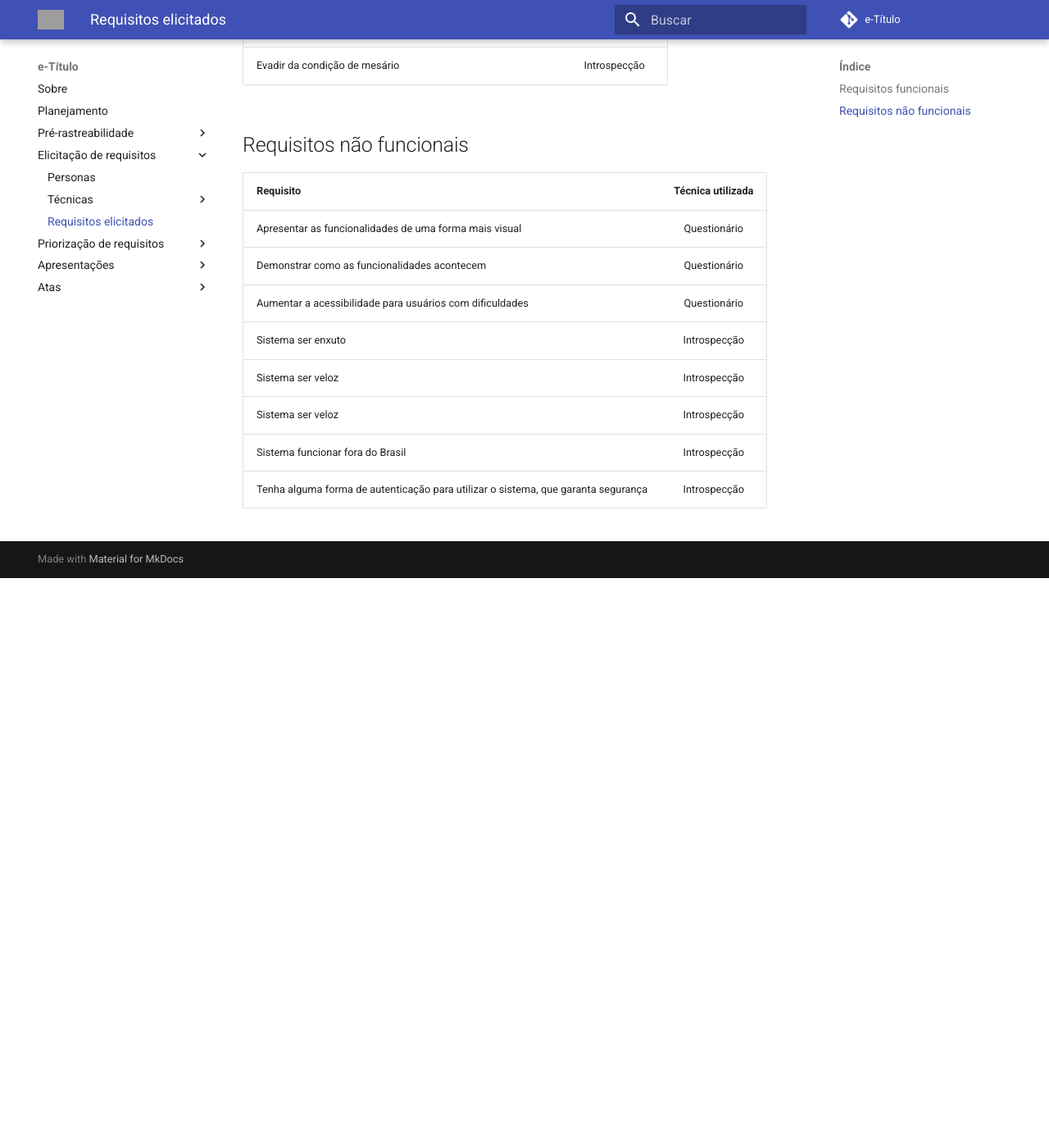
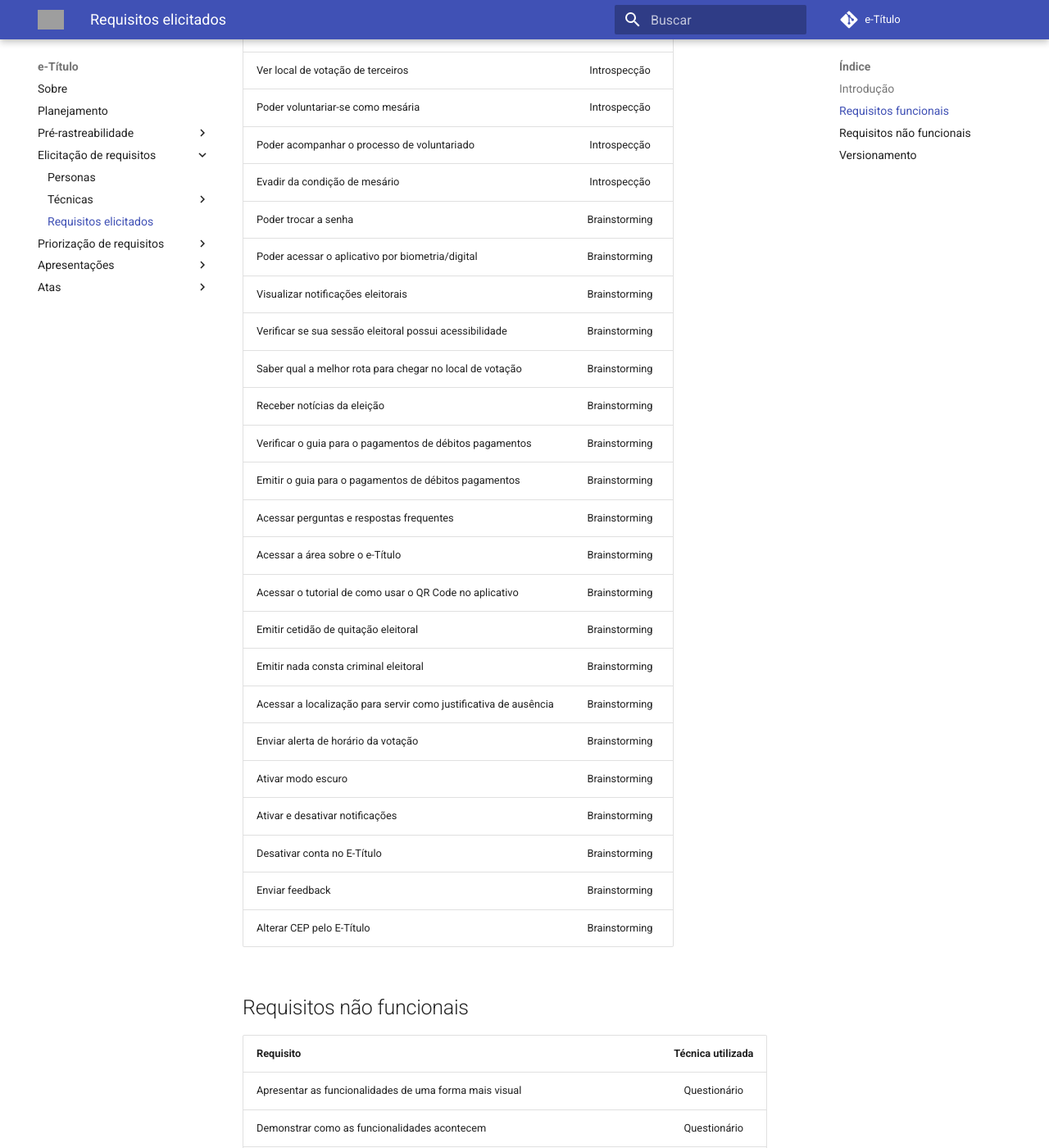
Before and after one commit to gabrielbpn/2020.2-e-Titulo, an MkDocs documentation site: the page built from docs/elicitacao/requisitos.md, in a window 1280 px wide and 1400 px high, scrolled down 810 px. Shown: the whole window at 82% size. Built offline with MkDocs 1.6.1 and Material for MkDocs 9.7.7, drawn with Linux system fonts in a browser that asks for light colours; comment, search, counter and statistics services are not loaded; before the commit the page ends 1515 px from its top, so only the background shows below that; some of the changed text lies outside the part shown; grey boxes are pictures that could not be loaded.

Commit message:
Adicionando a documentação de todos os requisitos elicitados

```diff
--- a/docs/elicitacao/requisitos.md
+++ b/docs/elicitacao/requisitos.md
@@ -1,3 +1,9 @@
+## Introdução
+
+<p style="text-indent: 20px; text-align: justify">
+A partir das três técnicas que aplicamos no projeto: Brainstorming, Introspecção e Questionário, foi possível fazer a elicitação dos requisitos funcionais e não funcionais abaixo.
+</p>
+
 ## Requisitos funcionais
 
 | Requisito | Técnica utilizada |
@@ -16,6 +22,26 @@
 | Poder voluntariar-se como mesária | Introspecção |
 | Poder acompanhar o processo de voluntariado | Introspecção |
 | Evadir da condição de mesário | Introspecção |
+| Poder trocar a senha | Brainstorming |
+| Poder acessar o aplicativo por biometria/digital | Brainstorming |
+| Visualizar notificações eleitorais | Brainstorming |
+| Verificar se sua sessão eleitoral possui acessibilidade | Brainstorming |
+| Saber qual a melhor rota para chegar no local de votação | Brainstorming |
+| Receber notícias da eleição | Brainstorming |
+| Verificar o guia para o pagamentos de débitos pagamentos | Brainstorming |
+| Emitir o guia para o pagamentos de débitos pagamentos | Brainstorming |
+| Acessar perguntas e respostas frequentes | Brainstorming |
+| Acessar a área sobre o e-Título | Brainstorming |
+| Acessar o tutorial de como usar o QR Code no aplicativo | Brainstorming |
+| Emitir cetidão de quitação eleitoral | Brainstorming |
+| Emitir nada consta criminal eleitoral | Brainstorming |
+| Acessar a localização para servir como justificativa de ausência | Brainstorming |
+| Enviar alerta de horário da votação | Brainstorming |
+| Ativar modo escuro | Brainstorming |
+| Ativar e desativar notificações | Brainstorming |
+| Desativar conta no E-Título | Brainstorming |
+| Enviar feedback | Brainstorming |
+| Alterar CEP pelo E-Título | Brainstorming |
 
 ## Requisitos não funcionais
 
@@ -29,3 +55,15 @@
 | Sistema ser veloz | Introspecção|
 | Sistema funcionar fora do Brasil | Introspecção |
 | Tenha alguma forma de autenticação para utilizar o sistema, que garanta segurança | Introspecção |
+| O aplicativo deverá rodar em qualquer plataforma mobile | Brainstorming |
+| O aplicativo deverá manter os dados do usuário seguros | Brainstorming |
+| O sistema deverá notificar o usuário sem falhas | Brainstorming |
+| As funções do aplicativo não devem ser cansativas | Brainstorming |
+| As notícias sobre a eleição deverão ser imparciais | Brainstorming |
+| O aplicativo deverá ter um design intuitivo | Brainstorming |
+
+
+## Versionamento
+| Versão | Data | Modificação | Autor |
+|--|--|--|--|
+| 1.0 | 11/03/2021 | Elicitação dos requisitos | Gabriel, Guilherme, Ian, Ítalo, João Pedro |
```
